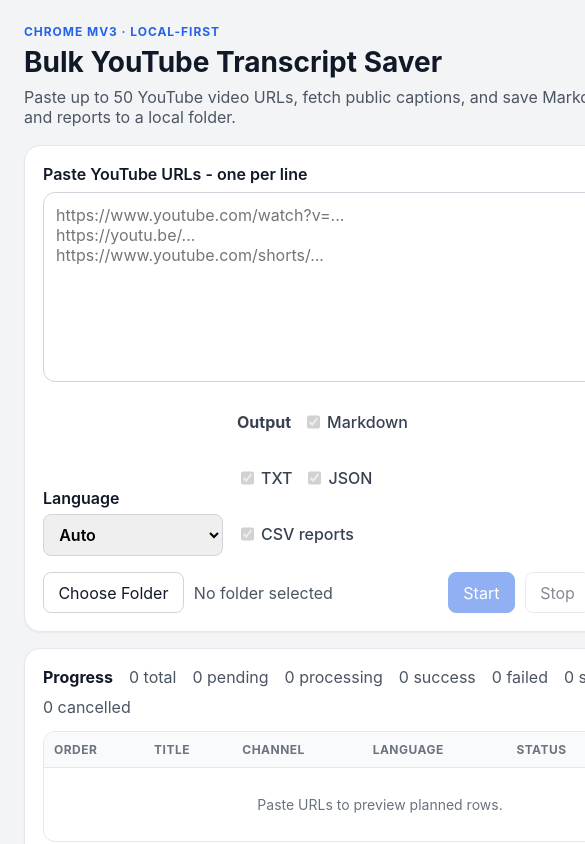
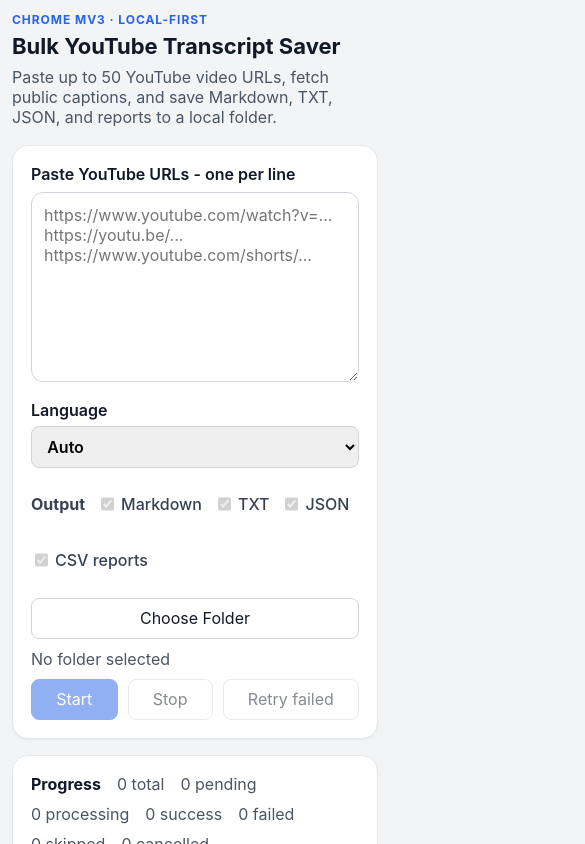
Before and after one commit to KiraKas-Tr/youtube-bulk-transcript, a React (Vite) app: page / in a window 390 px wide. Shown: the top 844 px of the page, 585 px wide, since content can reach past the window. Built offline with nearby package versions, Linux system fonts and the light colour scheme.

Commit message:
Open saver from YouTube in side panel

```diff
--- a/public/content-script.js
+++ b/public/content-script.js
@@ -33,7 +33,7 @@
       button.disabled = true;
       return;
     }
-    button.textContent = 'Save transcript';
+    button.textContent = 'Add to saver';
     button.dataset.state = 'ready';
     button.disabled = false;
   }
@@ -50,14 +50,14 @@
     const next = existing.includes(currentUrl) ? existing : [...existing, currentUrl];
     await chrome.storage.local.set({ [STORAGE_KEY]: next });
     setButtonState(button, 'added');
-    chrome.runtime.sendMessage({ type: 'OPEN_TRANSCRIPT_SAVER' });
+    chrome.runtime.sendMessage({ type: 'OPEN_TRANSCRIPT_SAVER_SIDE_PANEL' });
   }
 
   function createButton() {
     const button = document.createElement('button');
     button.id = BUTTON_ID;
     button.type = 'button';
-    button.title = 'Add this YouTube video URL to Bulk Transcript Saver';
+    button.title = 'Add this video URL and open Bulk Transcript Saver side panel';
     button.style.cssText = [
       'margin-right: 8px',
       'height: 32px',
--- a/src/style.css
+++ b/src/style.css
@@ -6,7 +6,7 @@
 }
 
 * { box-sizing: border-box; }
-body { margin: 0; min-width: 760px; }
+body { margin: 0; }
 button, input, select, textarea { font: inherit; }
 button { border: 1px solid #d1d5db; background: #fff; color: #111827; border-radius: 8px; padding: 0.6rem 0.9rem; cursor: pointer; }
 button:hover:not(:disabled) { border-color: #2563eb; }
@@ -32,7 +32,7 @@
 .summary { display: flex; flex-wrap: wrap; gap: 10px 16px; align-items: center; margin-bottom: 14px; }
 .summary span { color: #4b5563; }
 .table-wrap { overflow: auto; border: 1px solid #e5e7eb; border-radius: 12px; }
-table { width: 100%; border-collapse: collapse; font-size: 14px; }
+table { width: 100%; min-width: 720px; border-collapse: collapse; font-size: 14px; }
 th, td { border-bottom: 1px solid #e5e7eb; padding: 10px; text-align: left; vertical-align: top; }
 th { background: #f9fafb; font-size: 12px; text-transform: uppercase; color: #6b7280; letter-spacing: 0.04em; }
 tr:last-child td { border-bottom: 0; }
@@ -43,3 +43,12 @@
 .status-processing { background: #dbeafe; color: #1d4ed8; }
 .status-skipped { background: #fef3c7; color: #92400e; }
 .status-cancelled { background: #e5e7eb; color: #374151; }
+
+@media (max-width: 640px) {
+  .app-shell { padding: 12px; }
+  .hero h1 { font-size: 22px; }
+  .settings-grid { grid-template-columns: 1fr; }
+  .actions { align-items: stretch; }
+  .actions button { flex: 1 1 auto; }
+  .folder-name { width: 100%; margin-right: 0; }
+}
```
Also changed, not shown: public/background.js (+20 -5 lines), public/manifest.json, 8 other files (tests, documents, lock files or other folders).
